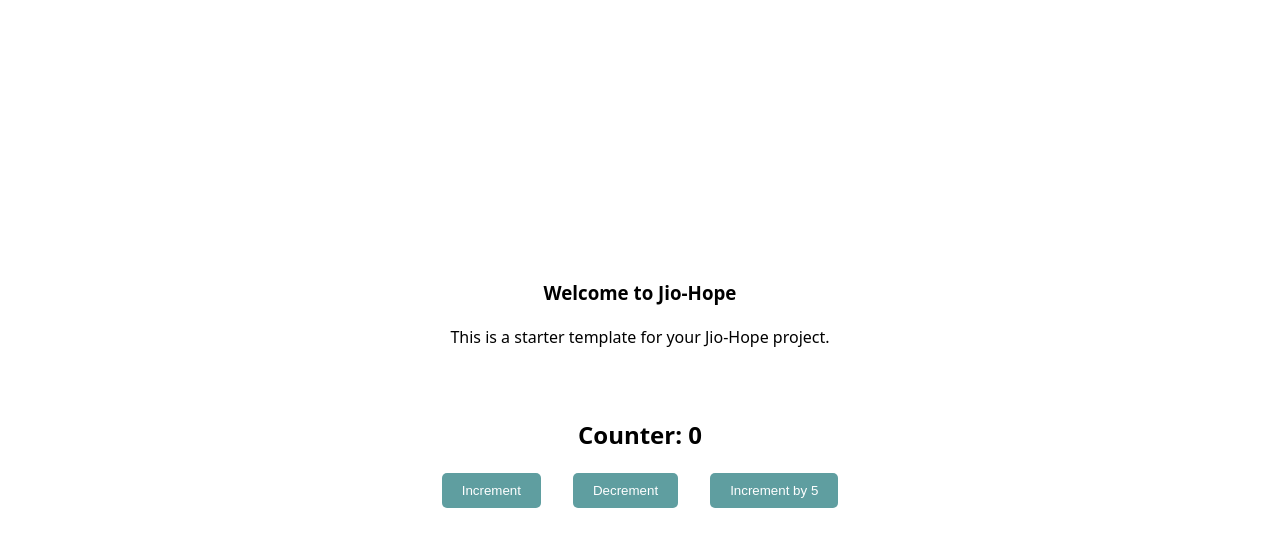
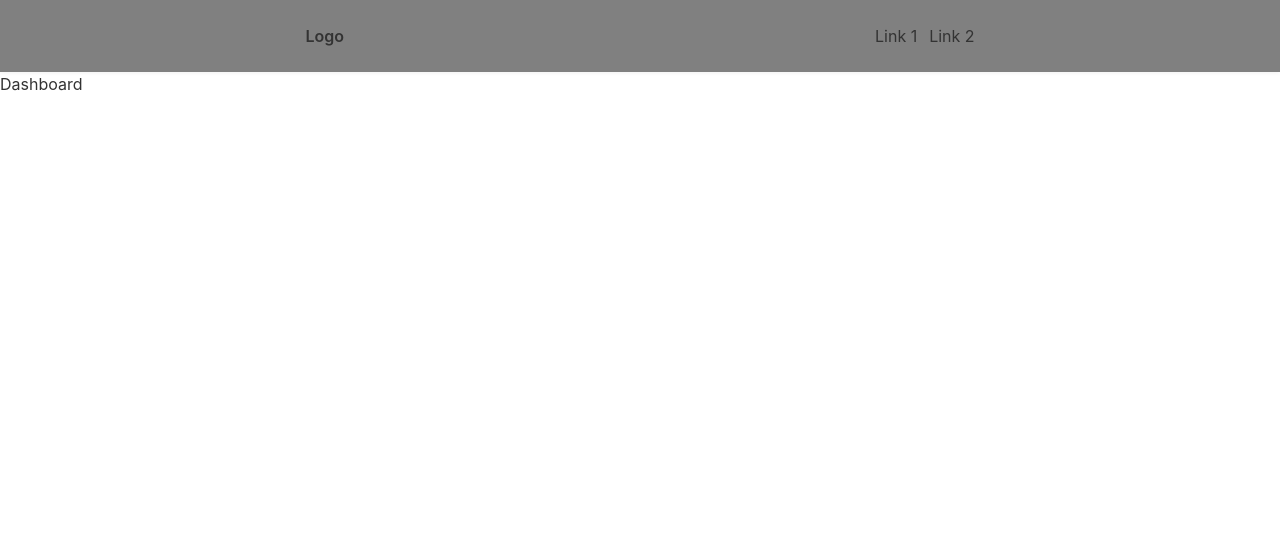
Before and after one commit to brjndr/Hope, a React (Vite) app: page / in a window 1280 px wide. Shown: the top 546 px of the page. Built offline with nearby package versions, Linux system fonts and the light colour scheme.

Commit message:
Feature/stage1 (#3)
* tsconfig.app.json reverted

* tsconfig.app.json path modified for rel imports

* structure added

---------

Co-authored-by: Brajendra Rai <brajendra.rai.sp@dlh.de>

```diff
--- a/package.json
+++ b/package.json
@@ -14,6 +14,7 @@
     "react": "^19.2.0",
     "react-dom": "^19.2.0",
     "react-redux": "^9.2.0",
+    "react-router-dom": "^7.10.0",
     "sass": "^1.94.2",
     "styled-components": "^6.1.19"
   },
--- a/src/App.css
+++ /dev/null
@@ -1,6 +0,0 @@
-#root {
-  max-width: 1280px;
-  margin: 0 auto;
-  padding: 2rem;
-  text-align: center;
-}
--- /dev/null
+++ b/src/App.scss
@@ -0,0 +1,25 @@
+// Variables
+$primary-color: #007bff;
+$secondary-color: #6c757d;
+$font-family: -apple-system, BlinkMacSystemFont, 'Segoe UI', 'Roboto', 'Oxygen',
+  'Ubuntu', 'Cantarell', 'Fira Sans', 'Droid Sans', 'Helvetica Neue',
+  sans-serif;
+
+// Reset & Base Styles
+* {
+  margin: 0;
+  padding: 0;
+  box-sizing: border-box;
+}
+
+body {
+  font-family: $font-family;
+  font-size: 16px;
+  color: #333;
+  background-color: #fff;
+}
+
+// App Container
+.App {
+  min-height: 100vh;
+}
--- a/src/App.tsx
+++ b/src/App.tsx
@@ -1,16 +1,41 @@
-import './App.css'
-import Counter from '@components/counter/counter';
+import { BrowserRouter, Route, Routes, useLocation } from 'react-router-dom';
+import Header from '@components/header/header';
+import './App.scss'
+import Dashboard from '@components/dashboard/dashboard';
+import Planning from '@components/planning/planning';
+import CreativeStudio from '@components/creativeStudio/creativeStudio';
+import WorkflowCenter from '@components/workflowCenter/workflowCenter';
+import Scheduler from '@components/scheduler/scheduler';
+import Login from '@components/login/login';
+
+
+const Pages = () => {
+  const location = useLocation();
+
+  return (
+    <>
+      {location.pathname !== '/login' && <Header />}
+      <Routes>
+        <Route path="/" element={<Dashboard />} />
+        <Route path="/planning" element={<Planning />} />
+        <Route path="/creativeStudio" element={<CreativeStudio />} />
+        <Route path="/workflowCenter" element={<WorkflowCenter />} />
+        <Route path="/scheduler" element={<Scheduler />} />
+        <Route path="/login" element={<Login />} />
+      </Routes>
+    </>
+  );
+};
+
 
 function App() {
 
   return (
-    <>
+    <BrowserRouter>
       <div className="App">
-        <h3>Welcome to Jio-Hope</h3>
-        <p>This is a starter template for your Jio-Hope project.</p>
-        <Counter/>
+        <Pages />
       </div>
-    </>
+    </BrowserRouter>
   )
 }
 
--- /dev/null
+++ b/src/components/creativeStudio/creativeStudio.tsx
@@ -0,0 +1,13 @@
+const CreativeStudio = () =>  {
+
+
+  return (
+    <>
+      <div className="creativeStudioContainer">
+        Creative Studio
+      </div>
+    </>
+  )
+}
+
+export default CreativeStudio
--- /dev/null
+++ b/src/components/dashboard/dashboard.tsx
@@ -0,0 +1,13 @@
+const Dashboard = () =>  {
+
+
+  return (
+    <>
+      <div className="dashboardContainer">
+        Dashboard
+      </div>
+    </>
+  )
+}
+
+export default Dashboard
--- /dev/null
+++ b/src/components/header/header.tsx
@@ -0,0 +1,46 @@
+import React from "react";
+import styled from "styled-components";
+
+const HeaderContainer = styled.header`
+    display: flex;
+    height: 72px;
+    padding: 12.75px 24px;
+    justify-content: center;
+    align-items: center;
+    gap: 531.094px;
+    background: gray;
+    box-shadow: 0 1px 4px 0 rgba(0, 0, 0, 0.06);
+`;
+
+const Left = styled.div`
+    display: flex;
+    align-items: center;
+    gap: 12px;
+`;
+
+const Right = styled.div`
+    display: flex;
+    align-items: center;
+    gap: 12px;
+`;
+
+const Logo = styled.span`
+    font-weight: 600;
+    font-size: 16px;
+`;
+
+const Header: React.FC = () => {
+    return (
+        <HeaderContainer>
+            <Left>
+                <Logo>Logo</Logo>
+            </Left>
+            <Right>
+                <div>Link 1</div>
+                <div>Link 2</div>
+            </Right>
+        </HeaderContainer>
+    );
+};
+
+export default Header;
--- /dev/null
+++ b/src/components/login/login.tsx
@@ -0,0 +1,13 @@
+const Login = () =>  {
+
+
+  return (
+    <>
+      <div className="loginContainer">
+        Login
+      </div>
+    </>
+  )
+}
+
+export default Login
--- /dev/null
+++ b/src/components/planning/planning.tsx
@@ -0,0 +1,13 @@
+const Planning = () =>  {
+
+
+  return (
+    <>
+      <div className="planningContainer">
+        Planning
+      </div>
+    </>
+  )
+}
+
+export default Planning
--- /dev/null
+++ b/src/components/scheduler/scheduler.tsx
@@ -0,0 +1,13 @@
+const Scheduler = () =>  {
+
+
+  return (
+    <>
+      <div className="schedulerContainer">
+        Scheduler
+      </div>
+    </>
+  )
+}
+
+export default Scheduler
--- /dev/null
+++ b/src/components/workflowCenter/workflowCenter.tsx
@@ -0,0 +1,13 @@
+const WorkflowCenter = () =>  {
+
+
+  return (
+    <>
+      <div className="workflowCenterContainer">
+        Workflow Center
+      </div>
+    </>
+  )
+}
+
+export default WorkflowCenter
--- a/src/index.css
+++ b/src/index.css
@@ -4,17 +4,4 @@
   font-weight: 400;
   color: #000;
   background-color: #FFF;
-
-  font-synthesis: none;
-  text-rendering: optimizeLegibility;
-  -webkit-font-smoothing: antialiased;
-  -moz-osx-font-smoothing: grayscale;
 }
-
-body {
-  margin: 0;
-  display: flex;
-  place-items: center;
-  min-width: 320px;
-  min-height: 100vh;
-}
```
Also changed, not shown: 1 other file (tests, documents, lock files or other folders).
